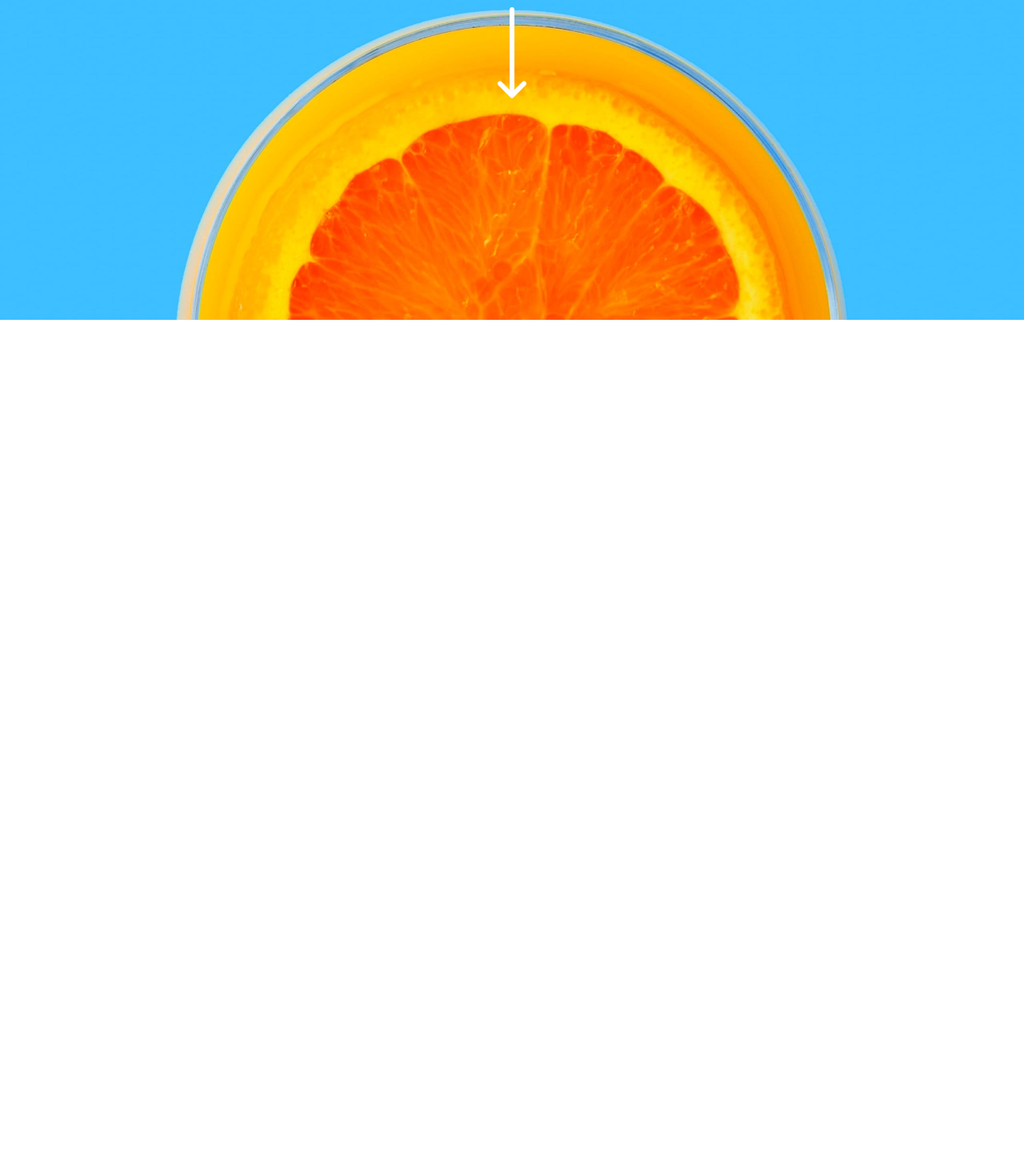
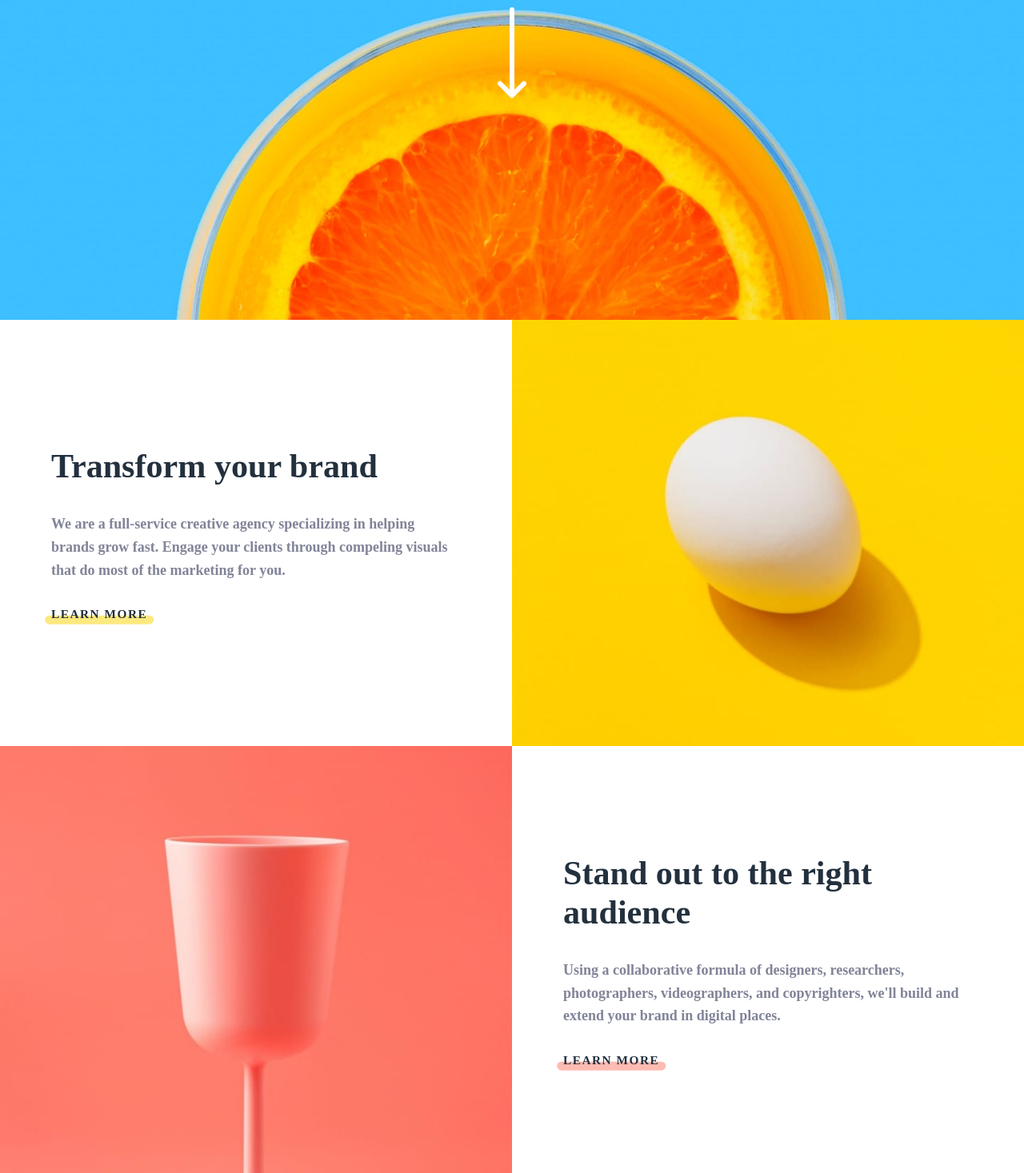
Before and after one commit to AmazingTool777/Sunny-side-agency-landing-page---frontendMentors.io, a plain HTML site: page index.html in a window 1280 px wide. Shown: the part 400-1867 px from the top of the page at 80% size. Before the commit the page ends 800 px from the top, so only its background shows below. Drawn offline with Linux system fonts and the light colour scheme; a web font is replaced by a local one.

Commit message:
Features 1

```diff
--- a/index.html
+++ b/index.html
@@ -41,6 +41,43 @@
         </div>
     </header>
 
+    <main>
+        <section id="features-1">
+            <article>
+                <div class="content">
+                    <h2>Transform your brand</h2>
+                    <p>
+                        We are a full-service creative agency specializing in helping brands grow fast. Engage your
+                        clients through compeling visuals that do most of the marketing for you.
+                    </p>
+                    <a href="#">
+                        <span class="text">Learn more</span>
+                    </a>
+                </div>
+                <!-- <div class="illustration"></div> -->
+                <img srcset="assets/images/desktop/image-transform.jpg, assets/images/mobile/image-transform.jpg 1.047x"
+                    sizes="(max-width: 992px) auto, auto" src="assets/images/desktop/image-transform.jpg"
+                    alt="A white a with a yellow background" class="illustration">
+            </article>
+            <article>
+                <div class="content">
+                    <h2>Stand out to the right audience</h2>
+                    <p>
+                        Using a collaborative formula of designers, researchers, photographers, videographers, and
+                        copyrighters, we'll build and extend your brand in digital places.
+                    </p>
+                    <a href="#">
+                        <span class="text">Learn more</span>
+                    </a>
+                </div>
+                <!-- <div class="illustration"></div> -->
+                <img srcset="assets/images/desktop/image-stand-out.jpg, assets/images/mobile/image-stand-out.jpg 1.047x"
+                    src="assets/images/desktop/image-stand-out.jpg" alt="A cup with a red background"
+                    class="illustration">
+            </article>
+        </section>
+    </main>
+
     <script src="./js/main.js"></script>
 </body>
 
--- /dev/null
+++ b/scss/_features-1.scss
@@ -0,0 +1,147 @@
+@import "colors";
+
+section#features-1 article {
+    display: grid;
+    grid-template-columns: auto;
+    grid-template-rows: auto auto;
+    grid-template-areas: 'illustration' 'content';
+    align-content: center;
+
+    .illustration {
+        grid-area: illustration;
+        width: 100%;
+    }
+
+    .content {
+        grid-area: content;
+        text-align: center;
+        padding: 3.5em 1.3em;
+        display: flex;
+        flex-direction: column;
+        justify-content: center;
+        align-items: center;
+    }
+}
+
+section#features-1 article .content {
+    h2 {
+        font-family: Fraunces;
+        font-weight: bold;
+        color: $very-dark-desaturated-blue;
+        font-size: 1.8em;
+        font-weight: 900;
+        margin-bottom: 0.8em;
+        width: 100%;
+    }
+
+    p {
+        font-family: Barlow;
+        font-weight: 600;
+        color: $dark-grayish-blue;
+        line-height: 1.6em;
+        margin-bottom: 1.8em;
+    }
+
+    a {
+        display: inline-block;
+        text-decoration: none;
+        margin: auto;
+        font-family: Fraunces;
+        font-weight: 900;
+        color: $very-dark-desaturated-blue;
+        text-transform: uppercase;
+        letter-spacing: 0.1em;
+        line-height: 1em;
+        font-size: 0.85em;
+        position: relative;
+
+        span.text {
+            position: relative;
+            z-index: 2;
+        }
+
+        &::after {
+            content: "";
+            display: block;
+            width: calc(100% + 1em);
+            height: 0.7em;
+            border-radius: 0.7em;
+            position: absolute;
+            top: 100%;
+            transform: translate(-50%, -50%);
+            left: 50%;
+            z-index: 1;
+            transition: 0.3s;
+        }
+    }
+}
+
+section#features-1 article {
+    &:nth-child(1) a {
+        &::after {
+            background-color: transparentize($yellow, 0.5);
+        }
+
+        &:hover {
+            &::after {
+                background-color: $yellow;
+            }
+        }
+    }
+
+    &:nth-child(2) a {
+        &::after {
+            background-color: transparentize($soft-red, 0.5);
+        }
+
+        &:hover {
+            &::after {
+                background-color: $soft-red;
+            }
+        }
+    }
+}
+
+@media screen and (min-width: 578px) {
+    section#features-1 article {
+        .content {
+            padding: 8em 1.3em;
+        }
+    }
+}
+
+@media screen and (min-width: 992px) {
+    section#features-1 article {
+        grid-template-columns: 50% 50%;
+        grid-template-rows: auto;
+
+        .illustration {
+            grid-area: illustration;
+        }
+
+        &:nth-child(1) {
+            grid-template-areas: 'content illustration';
+        }
+
+        &:nth-child(2) {
+            grid-template-areas: 'illustration content';
+        }
+
+        .content {
+            grid-area: content;
+            text-align: left;
+            padding: 0 10%;
+        }
+    }
+
+    section#features-1 article .content {
+        h2 {
+            font-size: 1.8em * 1.3;
+        }
+
+        a {
+            margin: 0;
+            align-self: flex-start;
+        }
+    }
+}
--- a/scss/_fonts.scss
+++ b/scss/_fonts.scss
@@ -30,3 +30,10 @@
     src: url("../assets/fonts/Fraunces/static/Fraunces/Fraunces-Bold.ttf");
     font-weight: bold;
 }
+
+// Extra-bold
+@font-face {
+    font-family: Fraunces;
+    src: url("../assets/fonts/Fraunces/static/Fraunces/Fraunces-ExtraBold.ttf");
+    font-weight: 900;
+}
--- a/scss/main.scss
+++ b/scss/main.scss
@@ -12,6 +12,7 @@
 // Page parts
 @import "navbar";
 @import "intro";
+@import "features-1";
 
 
 // Resets and global styles *****************************************
```
Also changed, not shown: css/main.css, 1 other file.
